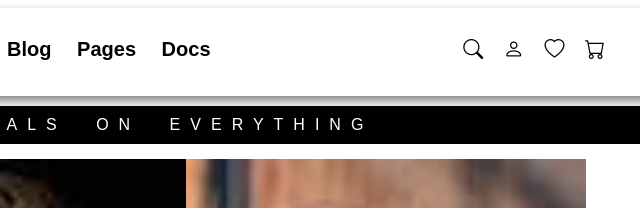
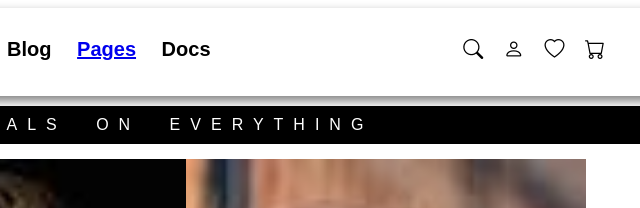
Before and after one commit to sidharth123eesam/fashion-site, a website: page index.html in a window 1280 px wide. Shown: the top 208 px of the page, 622-1262 px from the left. Drawn offline with nearby package versions, Linux system fonts and the light colour scheme.

Commit message:
link iploaded

```diff
--- a/index.html
+++ b/index.html
@@ -116,7 +116,7 @@
             <span>Catalog</span>
             <span>Shop</span>
             <span>Blog</span>
-            <span>Pages</span>
+            <span><a href="file:///C:/Users/Millennium/Documents/pro/index.html">Pages</a></span>
             <span>Docs</span>
         </div>
         <div class="nav-toolbar">
```
